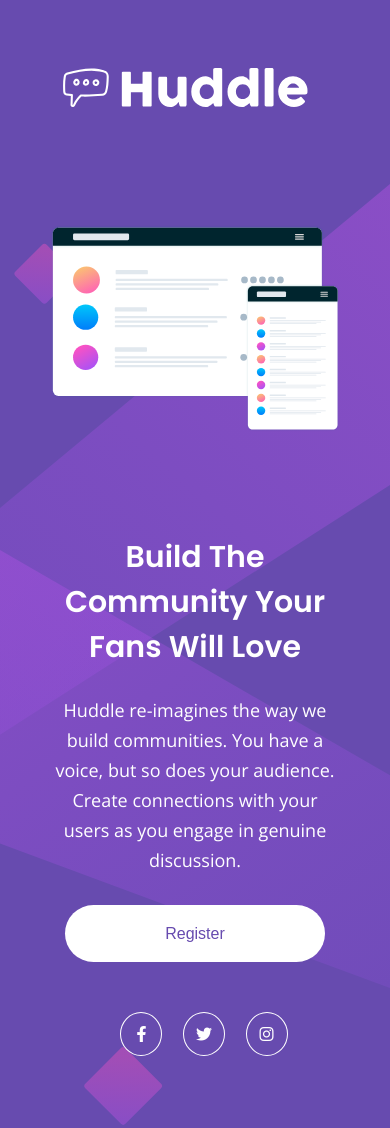
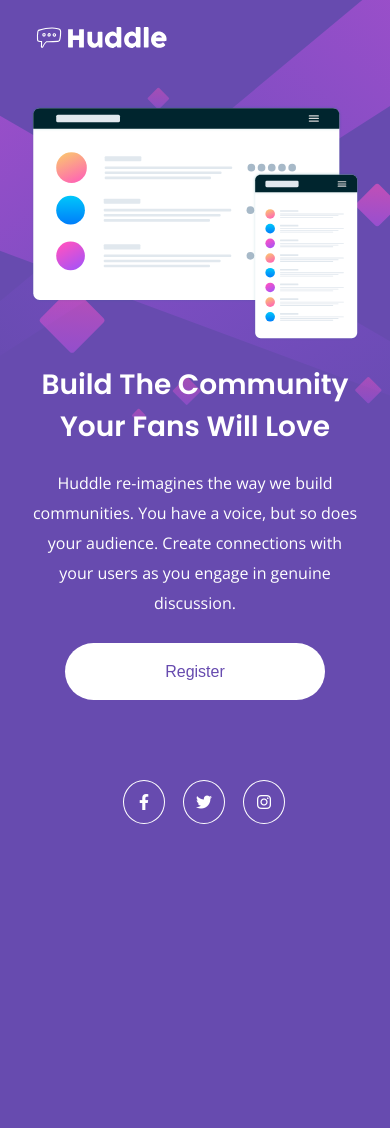
Before and after one commit to thaleshng/quest-html-css-avancado, a plain HTML site: page index.html in a window 390 px wide. Shown: the top 1128 px of the page. After the commit the page ends 873 px from the top, so only its background shows below. Drawn offline with nearby package versions, Linux system fonts and the light colour scheme.

Commit message:
refatorando o código e adicionando um arquivo README.md

```diff
--- a/index.html
+++ b/index.html
@@ -41,11 +41,13 @@
     </main>
 
     <footer class="footer">
-      <div class="social">
-        <a href=""><i class="fa-brands fa-facebook-f"></i></a>
-        <a href=""><i class="fa-brands fa-twitter"></i></a>
-        <a href=""><i class="fa-brands fa-instagram"></i></a>
-      </div>
+      <nav class="social">
+        <ul>
+          <li><a href=""><i class="fa-brands fa-facebook-f"></i></a></li>
+          <li><a href=""><i class="fa-brands fa-twitter"></i></a></li>
+          <li><a href=""><i class="fa-brands fa-instagram"></i></a></li>
+        </ul>
+      </nav>
     </footer>
   </body>
 </html>
--- a/src/css/reset.css
+++ b/src/css/reset.css
@@ -9,6 +9,10 @@ a {
     color: black;
 }
 
+ul {
+    list-style-type: none;
+}
+
 button {
     border-style: none;
     background: none;
--- a/src/css/responsive.css
+++ b/src/css/responsive.css
@@ -1,7 +1,16 @@
+@media (min-width: 1360px) {
+    .footer .social ul li a i {
+        width: 25px;
+        text-align: center;
+    }
+
+}
+
 @media (max-width: 1280px) {
 
     body {
         padding: 5.6%;
+        height: 100%;
     }
 
     .hero .mockup img {
@@ -21,17 +30,46 @@
         font-size: 1.6rem;
     }
 
-    .footer .social a {
+    .footer .social ul li a {
         font-size: 1.6rem;
+    }
+}
+
+@media (max-width: 1024px) {
+    body {
+        height: 100vh;
+        margin: auto 0;
+    }
+
+    .hero .mockup img {
+        max-width: 400px;
+    }
+
+    .hero .hero-infos .hero-title {
+        font-size: 3rem;
+    }
+
+    .hero .hero-infos .hero-description {
+        font-size: 1.7rem;
     }
 }
 
 @media (max-width: 900px) {
 
     body {
-        background: url(../images/bg-mobile.svg) center center no-repeat var(--primary-color-violet);
+        background: url(../images/bg-mobile.svg)no-repeat var(--primary-color-violet);
         background-size: cover;
-        padding: 50px;
+        padding: 40px;
+        height: 100%;
+    }
+
+    .header {
+        margin-bottom: 30px;
+    }
+
+    .header img {
+        width: 40%;
+        max-width: 264px;
     }
 
     .hero {
@@ -40,8 +78,10 @@
         text-align: center;
     }
 
+
     .hero .hero-infos {
         text-align: center;
+        margin-bottom: 100px;
     }
 
     .hero .hero-infos .hero-title {
@@ -59,7 +99,7 @@
 
     .hero .mockup {
         text-align: center;
-        margin-bottom: 100px;
+        margin-bottom: 30px;
     }
 
     .hero .mockup img {
@@ -67,11 +107,14 @@
     }
 
     .footer {
-        justify-content: center;
         padding-bottom: 80px;
     }
 
-    .footer .social a {
+    .footer .social ul {
+        justify-content: center;
+    }
+
+    .footer .social nav ul li a {
         font-size: 1.6rem;
     }
 }
@@ -79,15 +122,64 @@
 @media (max-width: 425px) {
     body {
         height: 100%;
+        background: url(../images/bg-mobile.svg) no-repeat var(--primary-color-violet);
+        background-size: 425px;
+        padding: 0px 30px;
+    }
+
+    .header {
+        margin-bottom: 30px;
+    }
+
+    .header img{
+        width: 140px;
+    }
+
+    .hero .mockup {
+        margin-bottom: 20px;
+    }
+
+    .hero .hero-infos .hero-title {
+        font-size: 2.7rem;
+    }
+
+    .hero .hero-infos .hero-description {
+        font-size: 1.8rem;
+        margin: 20px 0;
     }
 
     .footer {
-        padding-top: 50px;
+        padding-top: 10px;
+        padding-bottom: 60px;
+    }
+}
+
+@media (max-width: 400px) {
+    .hero .hero-infos .hero-title {
+        font-size: 2.8rem;
+    }
+
+    .hero .hero-infos .hero-description {
+        font-size: 1.6rem;
+    }
+}
+
+@media (max-width: 375px) {
+    .hero .hero-infos .hero-title {
+        font-size: 2.6rem;
+    }
+
+    .hero .hero-infos .hero-description {
+        font-size: 1.5rem;
     }
 }
 
 
 @media (max-width: 320px) {
+    body {
+        height: 100%;
+        background: url(../images/bg-mobile.svg) no-repeat var(--primary-color-violet);
+    }
 
     .hero .hero-infos .btn-register a {
         padding: 20px 80px;
--- a/src/css/style.css
+++ b/src/css/style.css
@@ -1,8 +1,5 @@
 @import url('https://fonts.googleapis.com/css2?family=Open+Sans&display=swap');
-
 @import url('https://fonts.googleapis.com/css2?family=Poppins:wght@400;600&display=swap');
-
-/* font-family: 'Poppins', sans-serif; */
 
 html {
     font-size: 62.5%;
@@ -15,7 +12,7 @@ body {
     padding: 60px 5.6%;
     height: 100vh;
     max-width: 1440px;
-    margin: 0 auto;
+    margin: auto;
 }
 
 .header {
@@ -67,15 +64,19 @@ body {
 .hero .hero-infos .btn-register a:hover {
     color: #fff;
     background-color: var(--primary-color-magenta);
+    box-shadow: 0px 0px 5px black;
 }
 
 .footer {
-    display: flex;
-    justify-content: flex-end;
     margin-top: 30px;
 }
 
-.footer .social a {
+.footer .social ul {
+    display: flex;
+    justify-content: end;
+}
+
+.footer .social ul li a {
     font-size: 2rem;
     padding: 10px;
     border: 1px solid #fff;
@@ -85,12 +86,12 @@ body {
     transition: 0.3s ease-in-out;
 }
 
-.footer .social a:hover {
-    color: fuchsia;
+.footer .social ul li a:hover {
+    color: var(--primary-color-magenta);
     border-color: var(--primary-color-magenta);
 }
 
-.footer .social i {
+.footer .social ul li a i {
     width: 20px;
     text-align: center;
 }
```
Also changed, not shown: src/images/Desktop.png (added), src/images/Mobile.png (added), src/images/desktop-1920-1080.jpg (added), src/images/pontuacao-1.jpg (added), src/images/pontuacao-2.1.jpg (added), src/images/pontuacao-2.2.jpg (added), src/images/pontuacao-3.jpg (added), src/images/pontuacao-4.1.jpg (added), src/images/pontuacao-4.2.jpg (added), src/images/pontuacao-5.1.jpg (added), src/images/pontuacao-5.2.jpg (added), src/images/pontuacao-5.3.jpg (added), src/images/pontuacao-6.1.jpg (added), src/images/pontuacao-6.2.jpg (added), 1 other file.
